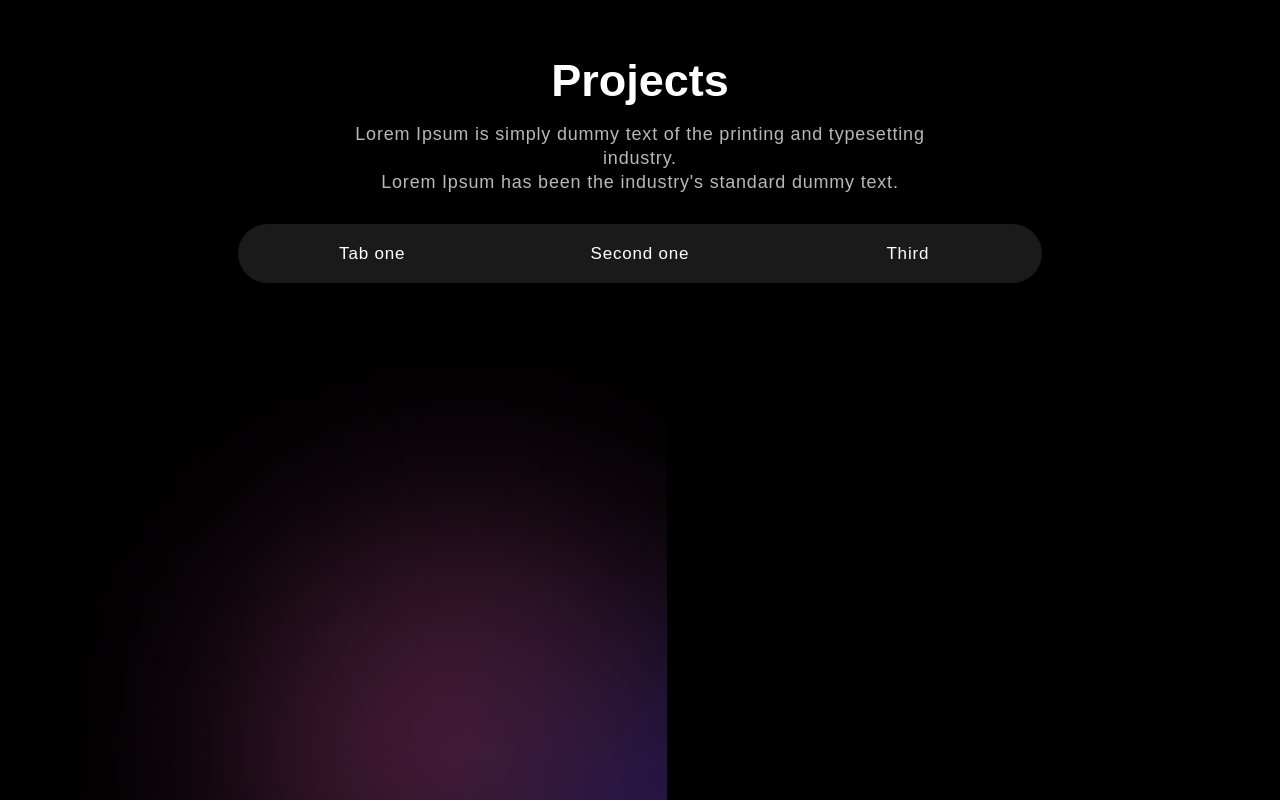
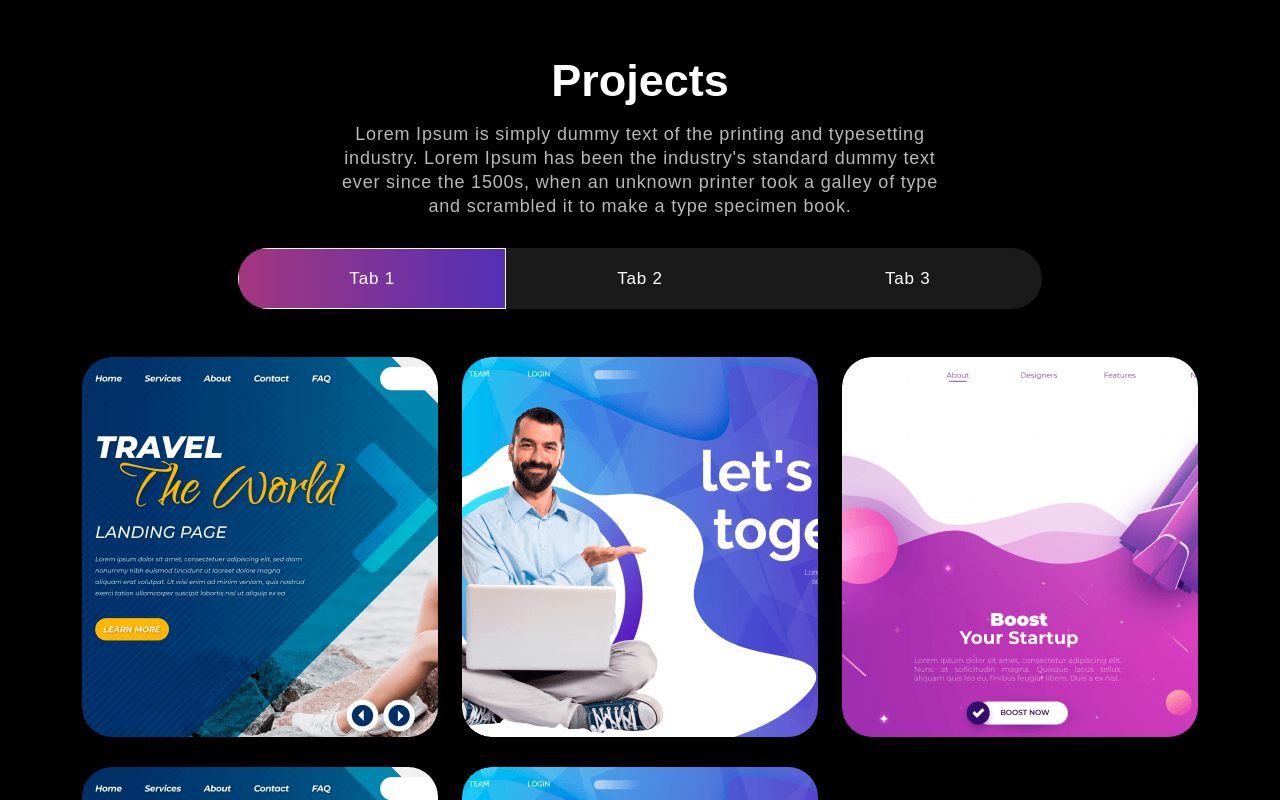
Before and after one commit to Anooshashraf/React-projects, a React (Vite) app in the folder Portfolio/: page / in a window 1280 px wide. Shown: the part 1540-2340 px from the top of the page. Built offline with nearby package versions, Linux system fonts and the light colour scheme; a web font is replaced by a local one.

Commit message:
project section complete

```diff
--- a/Portfolio/package.json
+++ b/Portfolio/package.json
@@ -16,6 +16,7 @@
     "react-bootstrap-icons": "^1.11.5",
     "react-dom": "^18.3.1",
     "react-multi-carousel": "^2.8.5",
+    "react-on-screen": "^2.1.1",
     "react-router-dom": "^7.1.3",
     "react-router-hash-link": "^2.4.3"
   },
--- a/Portfolio/src/App.css
+++ b/Portfolio/src/App.css
@@ -409,7 +409,7 @@ nav.navbar .navbar-toggler[aria-expanded="true"] .navbar-toggler-icon {
     position: absolute;
     width:0;
     height: 100%;
-    background: linear-gradient(90.21deg , #AA367C -5.91,#4A2FBD 111.58%);
+    background: linear-gradient(90.21deg , #AA367C -5.91%, #4A2FBD 111.58%);
     top: 0;
     left: 0;
     z-index: -1;
@@ -422,3 +422,72 @@ nav.navbar .navbar-toggler[aria-expanded="true"] .navbar-toggler-icon {
 .project .nav.nav-pills .nav-link.active{
   border:1px solid rgba(255,255,255,1);
 }
+.nav-link#projects-tab-tab-first{
+  border: 1px solid rgba(255, 255, 255, 0.5) ;
+  border-radius: 55px 0px 0px 55px;
+}
+.nav-link#projects-tab-tab-second{
+  border-top: 1px solid rgba(255, 255, 255, 0.5) ;
+  border-bottom: 1px solid rgba(255, 255, 255, 0.5) ;
+}
+.nav-link#projects-tab-tab-third{
+  border-top: 1px solid rgba(255, 255, 255, 0.5) ;
+  border-radius:  0px 55px 55px 0px;
+}
+.proj-imgbx{
+  position: relative;
+  border-radius: 30px;
+  overflow: hidden;
+  margin-bottom: 30px;
+}
+.proj-imgbx::before{
+  content: "";
+  background:linear-gradient(90.21deg , #AA367C -5.91%, #4A2FBD 111.58% );
+  opacity: 0.85;
+  position: absolute;
+  width:100%;
+  height:0 ;
+  transition: 0.4 ease-in-out;
+}
+.proj-imgbx:hover::before{
+  height: 100%;
+}
+.proj-txtx{
+  position: absolute;
+  text-align: center;
+  top: 65%;
+  left: 50%;
+  transform: translate(-50%,-50%);
+  transition: 0.5 ease-in-out;
+  opacity: 0;
+  width: 100%;
+}
+
+.proj-imgbx:hover .proj-txtx{
+  top: 50%;
+  opacity: 1;
+}
+
+.proj-txtx h4{
+  font: 30px;
+  font-weight: 700;
+  letter-spacing: 0.8px;
+  line-height: 1.1em;
+}
+
+.proj-txtx span{
+  font-size: 15px;
+  font-weight: 400;
+  font-style: italic;
+  letter-spacing: 0.5px;
+
+}
+
+.background-image-right{
+  top: 20%;
+  position: absolute;
+  bottom: 0;
+  width: 35%;
+  right: 0;
+  z-index: -4;
+}
--- a/Portfolio/src/components/Projects.jsx
+++ b/Portfolio/src/components/Projects.jsx
@@ -4,6 +4,8 @@ import projImg1 from "../assets/images/project-img1.png";
 import projImg2 from "../assets/images/project-img2.png";
 import projImg3 from "../assets/images/project-img3.png";
 import {Col,Row,Container,Nav,Tab} from "react-bootstrap";
+import TrackVisibility from "react-on-screen";
+import "animate.css";
 
 
 export const Projects = () => {
@@ -43,44 +45,52 @@ const projects = [
       <Container>
         <Row>
           <Col size={12}>
+            <TrackVisibility>
+              {({ isVisible }) =>
+              <div className={isVisible ? "animate__animated animate__fadeIn": ""}>
                 <h2>Projects</h2>
-                        <p>
-                        Lorem Ipsum is simply dummy text of the printing and typesetting industry.<br></br> Lorem Ipsum has been the industry's standard dummy text.
-                        </p>
+                <p>Lorem Ipsum is simply dummy text of the printing and typesetting industry. Lorem Ipsum has been the industry's standard dummy text ever since the 1500s, when an unknown printer took a galley of type and scrambled it to make a type specimen book.</p>
                 <Tab.Container id="projects-tabs" defaultActiveKey="first">
-                            <Nav variant="pills" defaultActiveKey="/home">
-                                <Nav.Item eventkey="first">
-                                    <Nav.Link>Tab one</Nav.Link>
+                  <Nav variant="pills" className="nav-pills mb-5 justify-content-center align-items-center" id="pills-tab">
+                    <Nav.Item>
+                      <Nav.Link eventKey="first">Tab 1</Nav.Link>
                     </Nav.Item>
-                                <Nav.Item eventkey="second">
-                                    <Nav.Link>Second one</Nav.Link>
+                    <Nav.Item>
+                      <Nav.Link eventKey="second">Tab 2</Nav.Link>
                     </Nav.Item>
-                                <Nav.Item eventkey="third">
-                                    <Nav.Link>Third</Nav.Link>
+                    <Nav.Item>
+                      <Nav.Link eventKey="third">Tab 3</Nav.Link>
                     </Nav.Item>
                   </Nav>
-                            <Tab.Content>
-                                <Tab.Pane eventkey="first">
+                  <Tab.Content id="slideInUp" className={isVisible ? "animate__animated animate__slideInUp" : ""}>
+                    <Tab.Pane eventKey="first">
                       <Row>
                         {
-                                            projects.map((project,index)=>{
-                                                return(
+                          projects.map((project, index) => {
+                            return (
                               <ProjectCard
                                 key={index}
-                                                    {...project} />
+                                {...project}
+                                />
                             )
                           })
                         }
                       </Row>
                     </Tab.Pane>
-                                <Tab.Pane eventkey="second">Loren Ipsum</Tab.Pane>
-                                <Tab.Pane eventkey="third">Loren Ipsum</Tab.Pane>
+                    <Tab.Pane eventKey="section">
+                      <p>Lorem ipsum dolor sit amet consectetur adipisicing elit. Cumque quam, quod neque provident velit, rem explicabo excepturi id illo molestiae blanditiis, eligendi dicta officiis asperiores delectus quasi inventore debitis quo.</p>
+                    </Tab.Pane>
+                    <Tab.Pane eventKey="third">
+                      <p>Lorem ipsum dolor sit amet consectetur adipisicing elit. Cumque quam, quod neque provident velit, rem explicabo excepturi id illo molestiae blanditiis, eligendi dicta officiis asperiores delectus quasi inventore debitis quo.</p>
+                    </Tab.Pane>
                   </Tab.Content>
                 </Tab.Container>
+              </div>}
+            </TrackVisibility>
           </Col>
         </Row>
       </Container>
-            <img className="background-image-right" src={colorSharp2} alt="" />
+      <img className="background-image-right" src={colorSharp2}></img>
     </section>
     )
 }
```
Also changed, not shown: 1 other file (tests, documents, lock files or other folders). Lines whose indentation alone changed are shown as unchanged.
